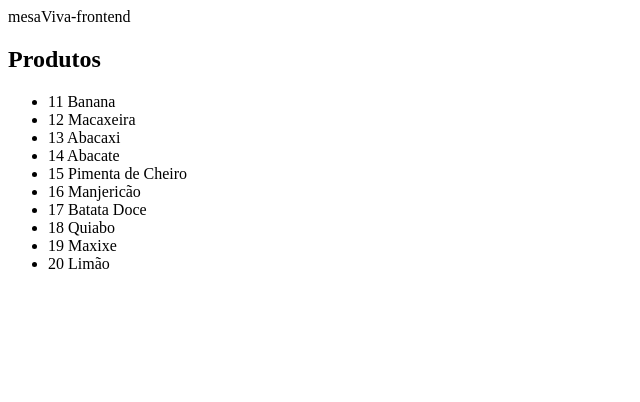
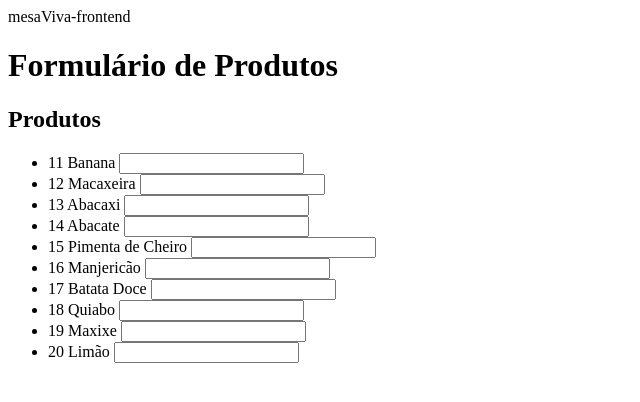
Before and after one commit to rafaelsanchezsouza/mesaViva-frontend, an Angular app: page / in a window 1280 px wide. Shown: the top 402 px of the page, without its empty margins (0-640 px from the left). Built offline with nearby package versions, Linux system fonts and the light colour scheme.

Commit message:
formulario e lista de produtos desacoplado

```diff
--- a/src/app/app.module.ts
+++ b/src/app/app.module.ts
@@ -1,5 +1,6 @@
 import { BrowserModule } from '@angular/platform-browser';
 import { NgModule } from '@angular/core';
+import {FormsModule} from '@angular/forms';
 
 import { AppComponent } from './app.component';
 import { ProdutosComponent } from './produtos/produtos.component';
@@ -12,7 +13,8 @@
     FormularioConsumidorComponent
   ],
   imports: [
-    BrowserModule
+    BrowserModule,
+    FormsModule
   ],
   providers: [],
   bootstrap: [AppComponent]
--- a/src/app/formulario-consumidor/formulario-consumidor.component.html
+++ b/src/app/formulario-consumidor/formulario-consumidor.component.html
@@ -1 +1,4 @@
-<app-produtos></app-produtos>
+<h1>Formulário de Produtos</h1>
+<form>
+    <app-produtos></app-produtos>
+</form>
--- a/src/app/produtos/produtos.component.html
+++ b/src/app/produtos/produtos.component.html
@@ -1,6 +1,10 @@
 <h2>Produtos</h2>
-<ul class="produtos">
-    <li *ngFor="let produto of produtos">
-        <span class="badge">{{produto.id}}</span> {{produto.name}}
-    </li>
-</ul>
+
+<div class="container">
+        <ul class="produtos">
+            <li *ngFor="let produto of produtos">
+                <span class="badge">{{produto.id}}</span> {{produto.name}}
+                <input type="text" class="form-control" id="name" required>
+            </li>
+        </ul>
+</div>
```
